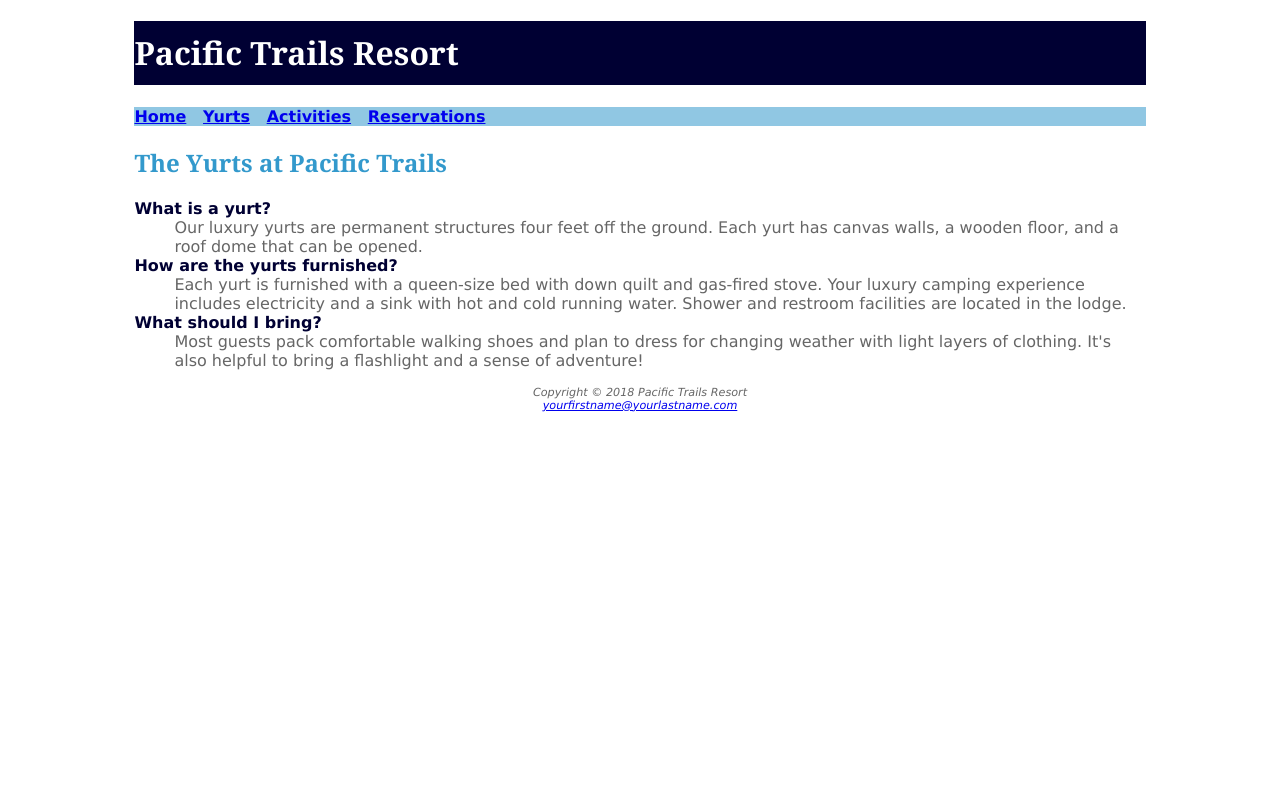
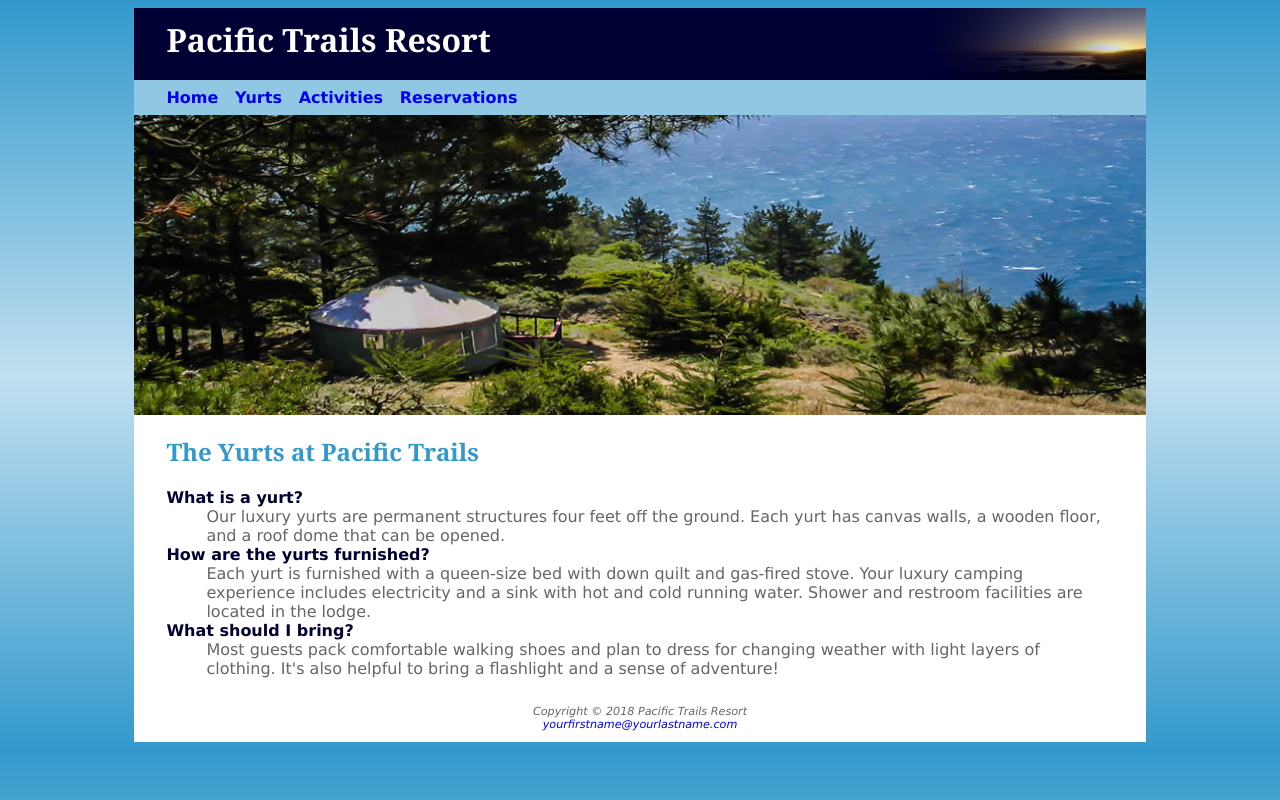
Before and after one commit to 44144-Sp22/ch4casestudy-ryannelliff, a plain HTML site: page yurts.html in a window 1280 px wide. Drawn offline with Linux system fonts and the light colour scheme.

Commit message:
Chapter 4 Case Study Complete!

```diff
--- a/pacific.css
+++ b/pacific.css
@@ -1,14 +1,26 @@
-body { background-color: #FFFFFF;
+body { background-color: #3399CC;
       color: #666666;
 	  font-family: Verdana, Arial, sans-serif;
+    background-image: linear-gradient(to bottom, #3399CC, #C2E0F0, #3399CC)
 }
 header { background-color: #000033;
          color: #FFFFFF;
 		 font-family: Georgia, serif;
 }
-h1 { line-height: 200%; }
+h1 { line-height: 200%;
+background-image: url("sunset.jpg");
+background-position: right;
+background-repeat: no-repeat;
+padding-left: 1em;
+height: 72px;
+margin: 0px;
+}
 nav { font-weight: bold;
       background-color: #90C7E3;
+      padding-top: .5em;
+      padding-right: .5em;
+      padding-bottom: .5em;
+      padding-left: 2em;
 }
 h2 { color: #3399CC;
      font-family: Georgia, serif;
@@ -22,8 +34,38 @@ dt { color: #000033;
 footer { font-size: .70em;
          font-style: italic;
 		 text-align: center;
+     padding: 1em;
 }
 #wrapper { width: 80%;
           margin-left: auto;
 		  margin-right: auto;
+      background-color: #FFFFFF;
+      min-width: 700px;
+      max-width: 1024px;
+      box-shadow: 10px;
 }
+h3{
+  color: #000033;
+}
+main{
+  padding-left: 2em;
+  padding-right: 2em;
+  display: block;
+
+}
+#homehero{
+  height: 300px;
+  background-image: url("sunset.jpg");
+  background-size: 100% 100%;
+}
+#yurthero{
+  height: 300px;
+  background-image: url("yurt.jpg");
+  background-size: 100% 100%;
+}
+#trailhero{
+  height: 300px;
+  background-image: url("trail.jpg");
+  background-size: 100% 100%;
+}
+a{ text-decoration: none; }
--- a/yurts.html
+++ b/yurts.html
@@ -16,6 +16,9 @@
 <a href="activities.html">Activities</a> &nbsp;
 <a href="reservations.html">Reservations</a>
 </nav>
+
+<div id="yurthero"></div>
+
 <main>
 <h2>The Yurts at Pacific Trails</h2>
 <dl>
@@ -32,7 +35,7 @@ cold running water. Shower and restroom facilities are located in the lodge.</dd
 </main>
 <footer>
 Copyright &copy; 2018 Pacific Trails Resort<br>
-<a href="mailto:yourfirstname@yourlastname.com">yourfirstname@yourlastname.com</a>
+<a href="mailto:Ryann@Elliff.com">yourfirstname@yourlastname.com</a>
 </footer>
 </div>
 </body>
```
Also changed, not shown: activities.html (added, +41 -0 lines), index.html (+4 -1 lines).
